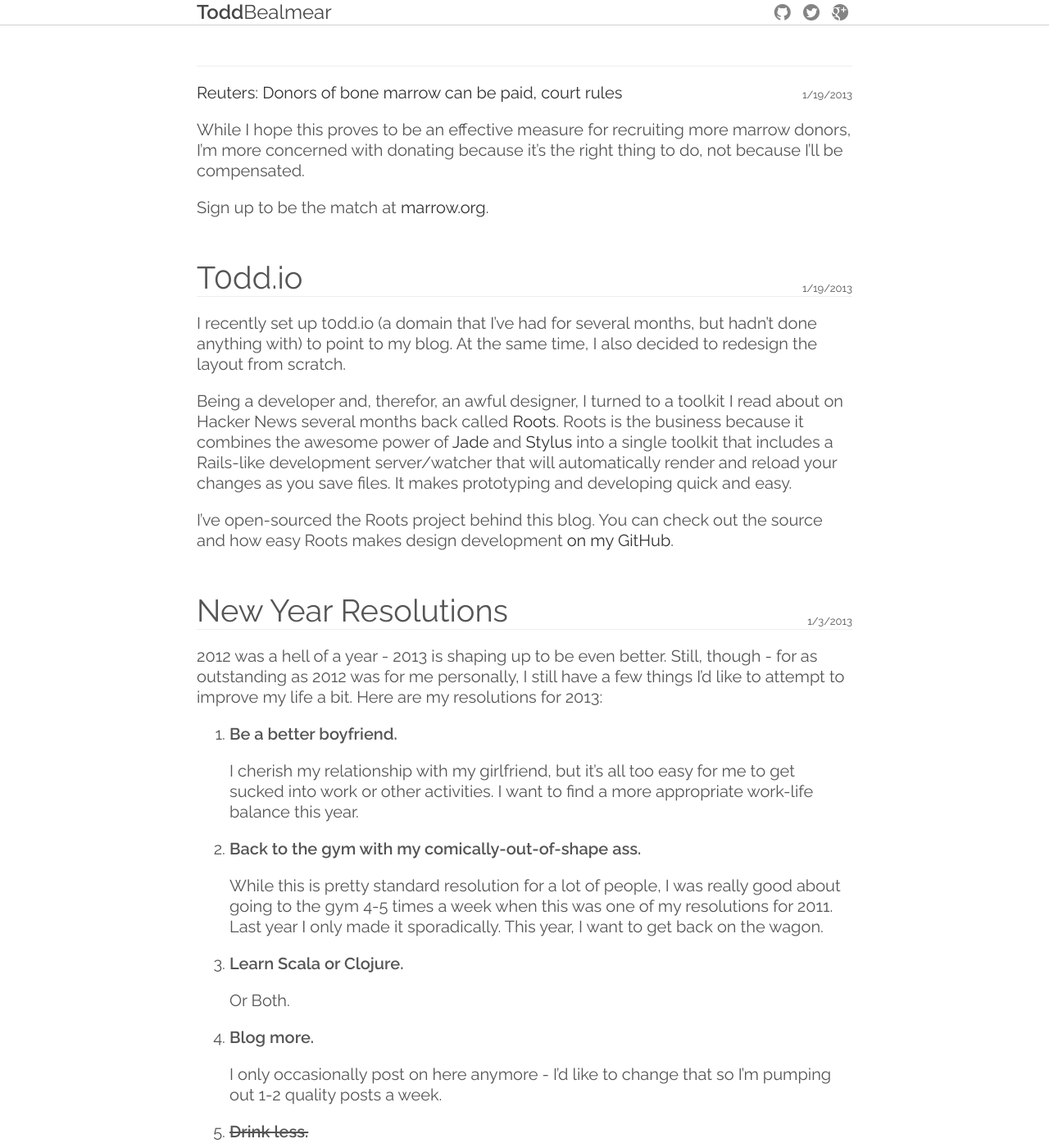
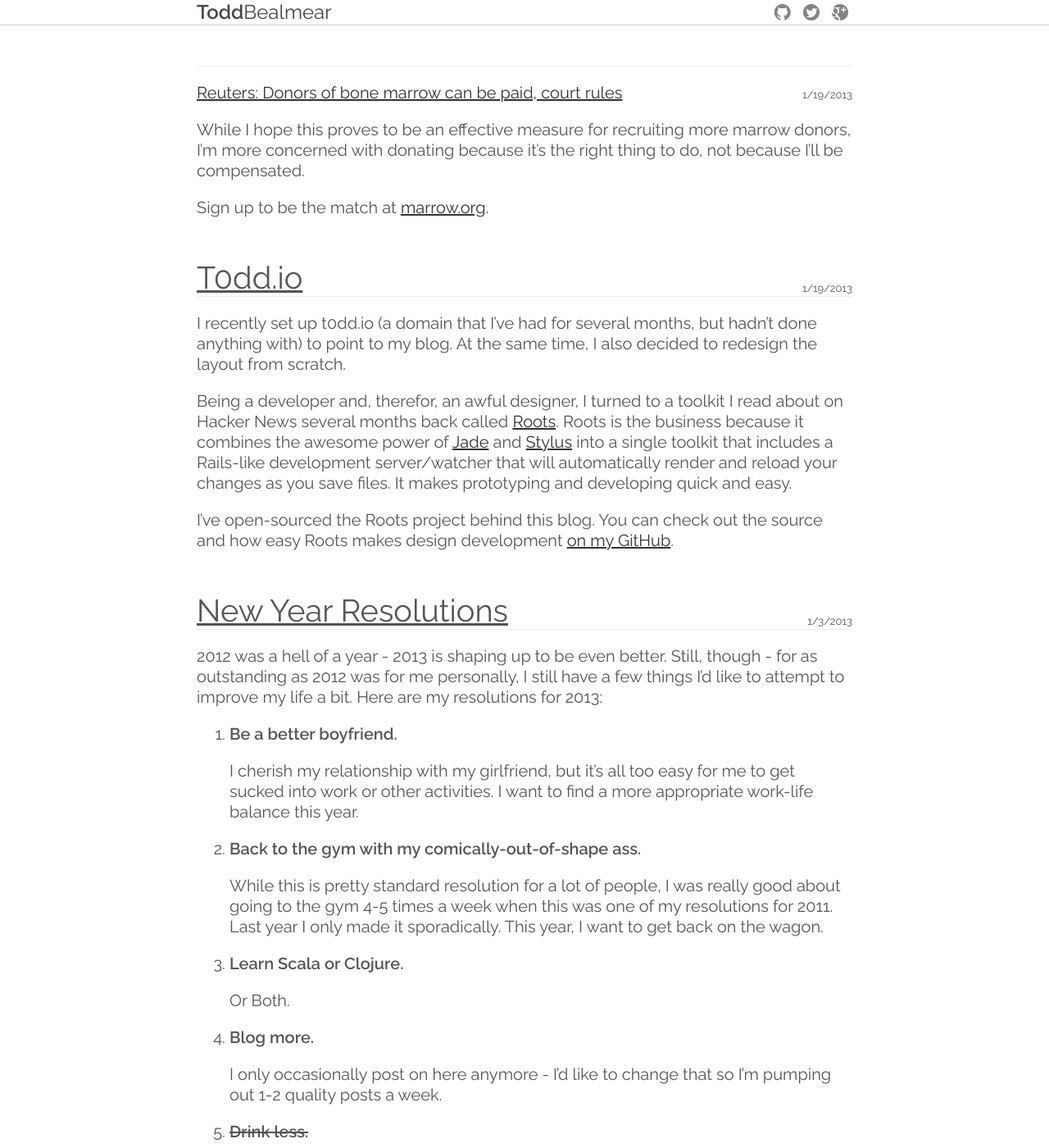
Before and after one commit to todd/todd.github.com, a Jekyll site: the page built from index.html, in a window 1280 px wide and 1400 px high. Shown: the whole window at 82% size. Built offline with Jekyll 4.4.1, drawn with Linux system fonts in a browser that asks for light colours; the list of posts is cut into pages by our own code.

Commit message:
Added text-decoration to links within posts.

```diff
--- a/css/style.css
+++ b/css/style.css
@@ -273,6 +273,9 @@ a {
 .post img {
   max-width: 800px;
 }
+.post a {
+  text-decoration: underline;
+}
 .post blockquote {
   border-color: rgba(0,0,0,0.15);
   padding: 0 0 0 15px;
```
